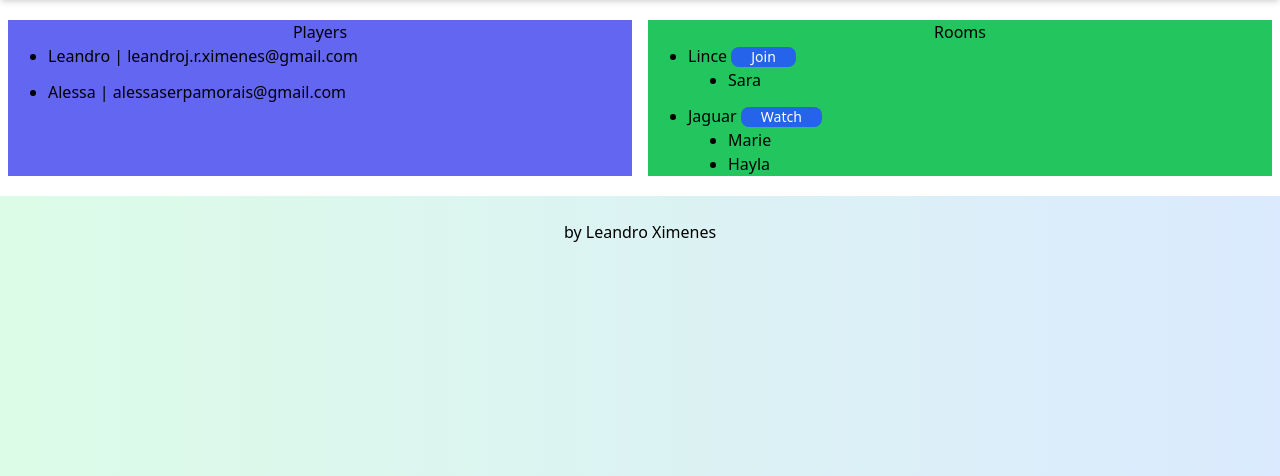
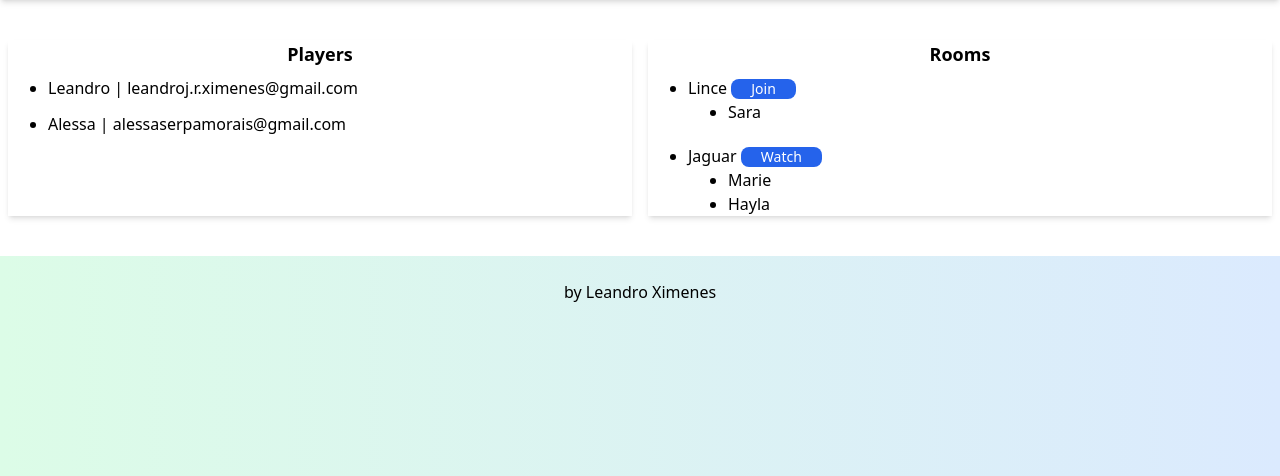
Before and after one commit to leandroximenes/memory-in-pairs, a Flask app: page / in a window 1280 px wide. Shown: the part 56-532 px from the top of the page. Run offline with Flask 2, Linux system fonts and the light colour scheme; the visitor is signed in with stand-in values (Sample User, id 1); style sheets or scripts are compiled from the project's sources.

Commit message:
finished layout

```diff
--- a/templates/index.html
+++ b/templates/index.html
@@ -6,17 +6,17 @@ Home
 
 {% block main %}
 <div>
-    <div class="grid grid-cols-2 gap-4 px-2">
-        <div class="bg-indigo-500">
-            <h1>Players</h1>
+    <div class="grid grid-cols-2 gap-4 px-2 py-5">
+        <div class="shadow-md">
+            <h1 class="text-lg font-bold mb-2">Players</h1>
             <ul class="text-left list-disc ml-10 space-y-3">
                 <li>Leandro | leandroj.r.ximenes@gmail.com</li>
                 <li>Alessa | alessaserpamorais@gmail.com</li>
             </ul>
         </div>
-        <div class="bg-green-500">
-            <h1>Rooms</h1>
-            <ul class="text-left list-disc ml-10 space-y-3">
+        <div class="shadow-md">
+            <h1 class="text-lg font-bold mb-2">Rooms</h1>
+            <ul class="text-left list-disc ml-10 space-y-5">
                 <div>
                     <li>Lince <button class="submit-btn w-max py-0">Join</button></li>
                     <ul class="list-disc ml-10">
```
